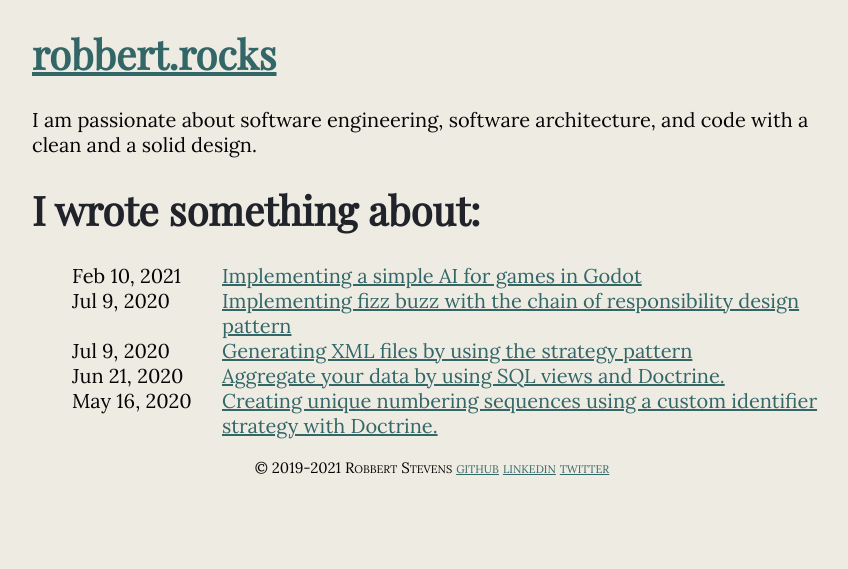
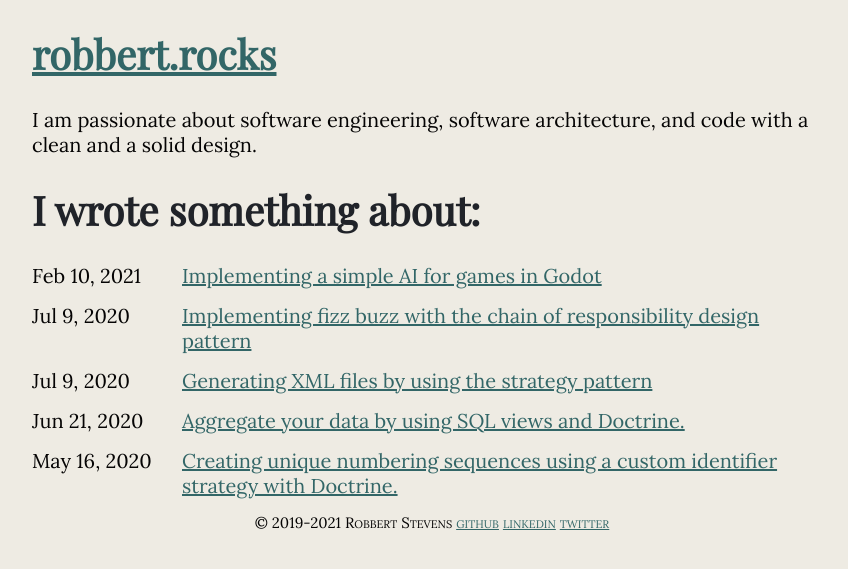
Before and after one commit to robbertstevens/robbertstevens.github.io, a Jekyll site: the page built from index.html, in a window 1280 px wide. Shown: the top 569 px of the page, without its empty margins (208-1056 px from the left). Built offline with Jekyll 4.4.1, drawn with Linux system fonts in a browser that asks for light colours.

Commit message:
Update _base.scss

```diff
--- a/_sass/_base.scss
+++ b/_sass/_base.scss
@@ -47,7 +47,7 @@ a {
   }
 }
 
-ul.post-list {
+ol.post-list {
   list-style: none;
   padding: 0;
   margin: 0;
```
